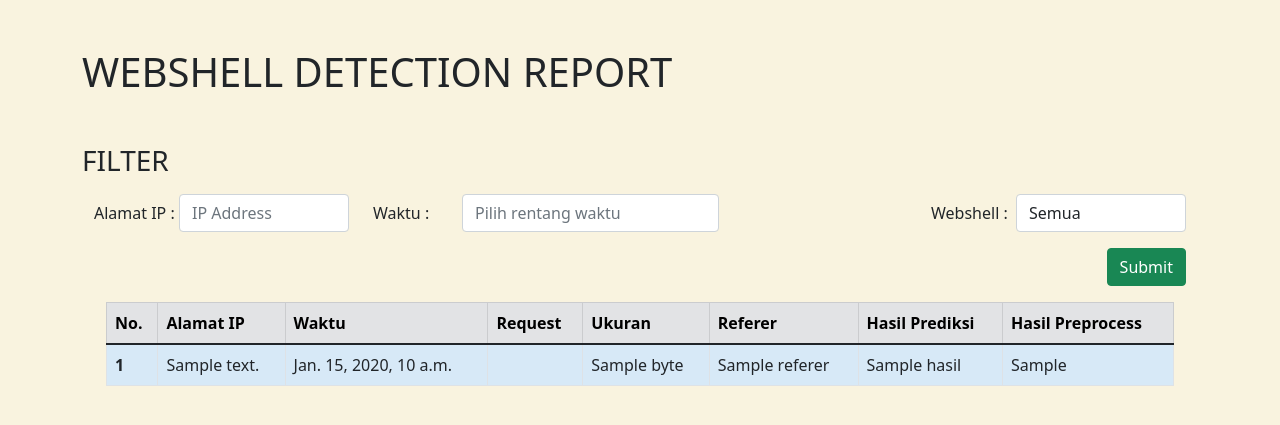
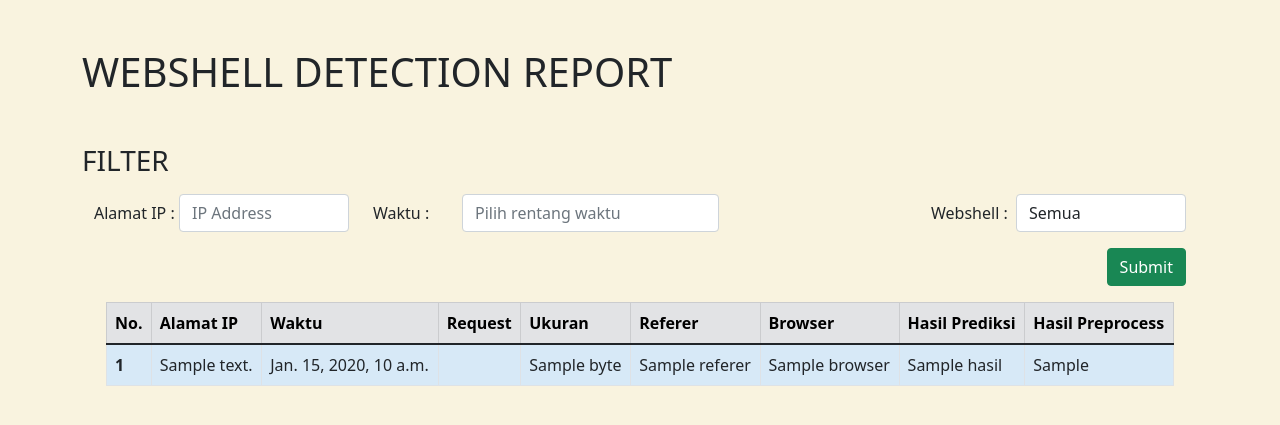
Before and after one commit to friskac/webshellapp, a Django app: template webshellreport/app/templates/home.html in a window 1280 px wide. Shown: the top 425 px of the page. Run offline with Django 3.2, Linux system fonts and the light colour scheme; the template is opened without the code that fills it: most values are stand-ins (such as "Sample title", 1, 10 or a date in 2020); parts of the project's set-up code (start-up, migrations or seed data) failed here and were passed over; some libraries are stand-ins or nearby versions.

Commit message:
[ADD] koneksi sftp ke dvwa, kolom browser

```diff
--- a/webshellreport/app/templates/home.html
+++ b/webshellreport/app/templates/home.html
@@ -17,7 +17,8 @@
           <!-- <th scope="col">Kode HTTP</th> -->
           <th scope="col">Ukuran</th>
           <th scope="col">Referer</th>
-          <th scope="col" >Hasil Prediksi</th>
+          <th scope="col">Browser</th>
+          <th scope="col">Hasil Prediksi</th>
           <th scope="col">Hasil Preprocess</th>
         </tr>
       </thead>
@@ -32,6 +33,7 @@
           <!-- <td scope="col">{{i.kodeHTTP}}</td> -->
           <td>{{i.Byte}}</td>
           <td>{{i.referer}}</td>
+          <td>{{i.browser}}</td>
           <td>{{i.hasil}}</td>
           <td>{{i.JenisWebshell}}</td>
         </tr>
```
